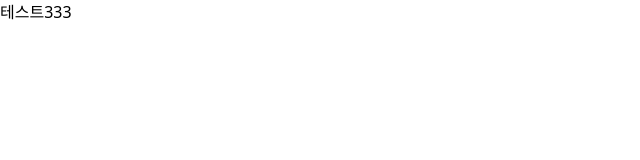
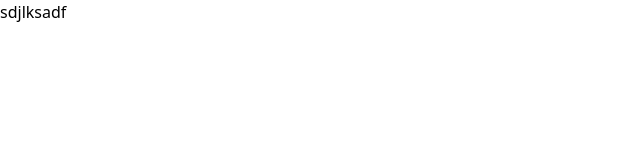
Before and after one commit to brightUiMan/react_test2, a React (Vite) app: page / in a window 1280 px wide. Shown: the top 160 px of the page, without its empty margins (0-640 px from the left). Built offline with nearby package versions, Linux system fonts and the light colour scheme.

Commit message:
테스트777

```diff
--- a/src/App.tsx
+++ b/src/App.tsx
@@ -1,11 +1,12 @@
 import './App.css'
+import ThreeCanvas from './components/ThreeCanvas'
 
 function App() {
 
   return (
     <>
       <div className="w-full h-screen  flex flex-col items-center justify-center">
-        테스트333
+        <ThreeCanvas />
       </div>
     </>
   )
--- /dev/null
+++ b/src/components/ThreeCanvas.tsx
@@ -0,0 +1,5 @@
+const ThreeCanvas = () => {
+    return <div>sdjlksadf</div>
+}
+
+export default ThreeCanvas;
```
